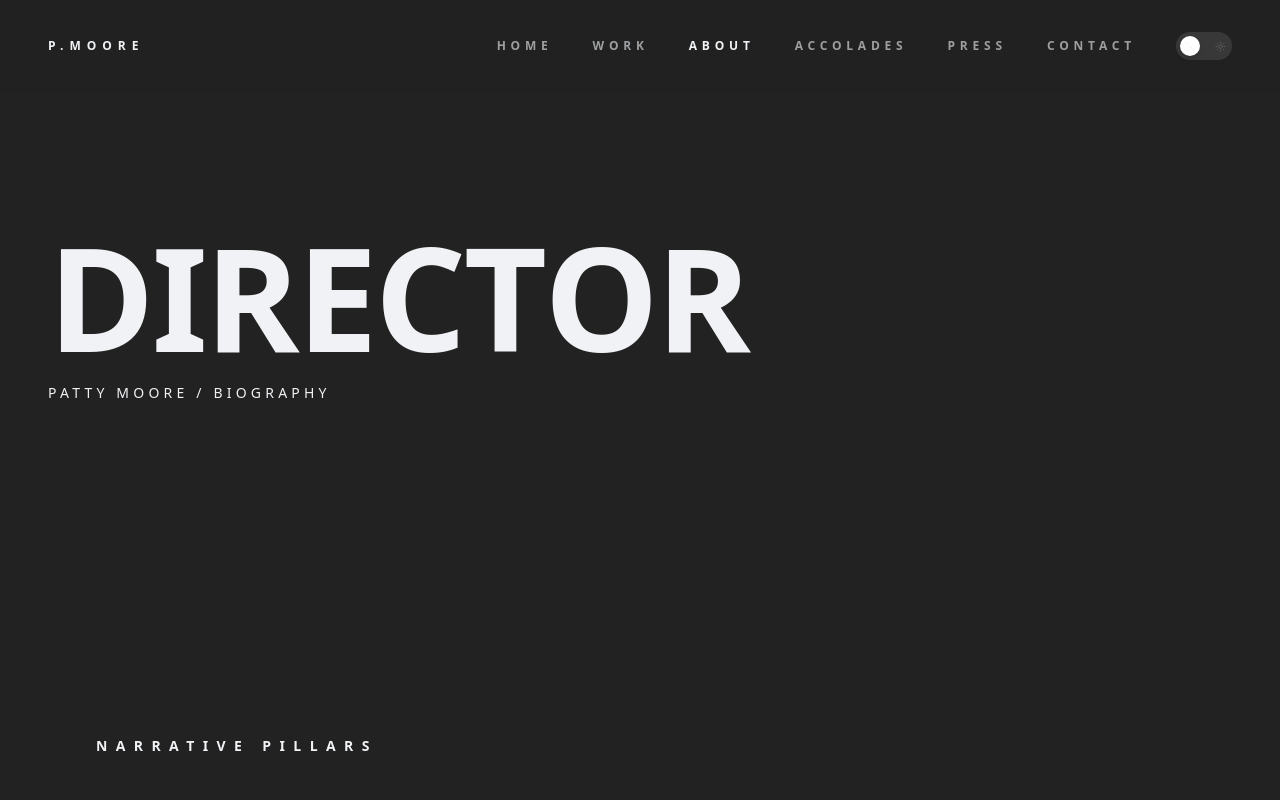
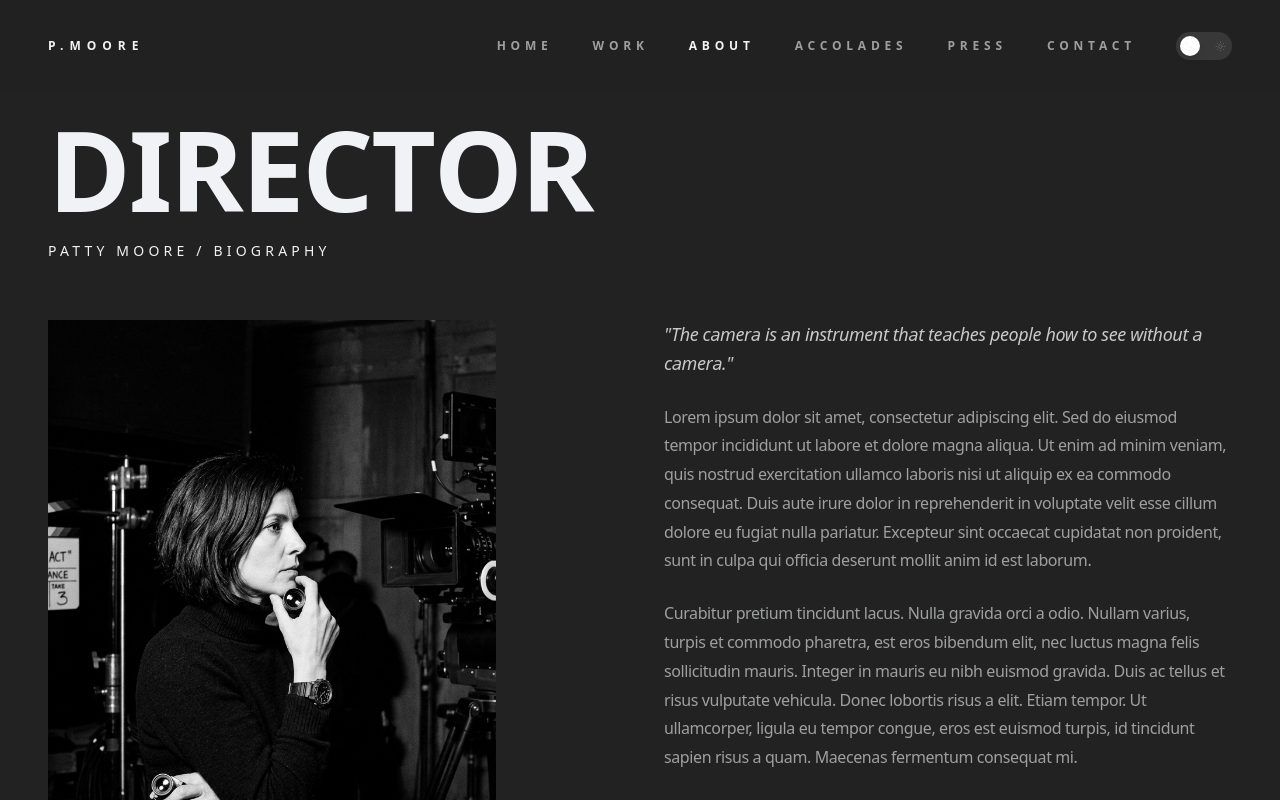
Before and after one commit to Ramsan-code/founder-portfolio, a Next.js app: page /about in a window 1280 px wide. Shown: the top 800 px of the page. Built offline with nearby package versions, Linux system fonts and the light colour scheme.

Commit message:
feat: add portrait image to about page and adjust hero typography scaling and layout spacing

```diff
--- a/src/app/about/page.tsx
+++ b/src/app/about/page.tsx
@@ -2,6 +2,7 @@ import React from "react";
 import { DataList } from "@/components/patty-moore/DataList";
 import { Navbar } from "@/components/patty-moore/Navbar";
 import { HeroTypography } from "@/components/patty-moore/HeroTypography";
+import Image from "next/image";
 
 export default function AboutPage() {
   const infoData = [
@@ -30,12 +31,40 @@ export default function AboutPage() {
       <Navbar />
 
       {/* Hero — theme-aware: white/black in light, charcoal/white in dark */}
-      <section className="min-h-[70vh] flex flex-col justify-center transition-colors duration-500">
+      <section className="min-h-[40vh] flex flex-col justify-center transition-colors duration-500">
         <HeroTypography
           text="DIRECTOR"
           subtitle="PATTY MOORE / BIOGRAPHY"
-          className="min-h-0 pt-32 pb-8 sm:pb-12"
+          className="min-h-0 pt-24 pb-8"
         />
+      </section>
+
+      {/* Two-Column Bio Section */}
+      <section className="px-6 sm:px-12 pb-12">
+        <div className="grid grid-cols-1 md:grid-cols-2 gap-12 items-start">
+          <div className="relative w-full max-w-md aspect-[3/4] overflow-hidden">
+            <Image
+                src="/images/patty_moore_portrait.png"
+                alt="Patty Moore — Director Portrait"
+                fill
+                className="object-cover grayscale"
+                sizes="(max-width: 768px) 100vw, 448px"
+                priority
+            />
+          </div>
+
+          <div className="max-w-xl space-y-6">
+            <p className="text-lg font-medium opacity-80 leading-relaxed italic">
+              "The camera is an instrument that teaches people how to see without a camera."
+            </p>
+            <p className="text-sm sm:text-base opacity-60 leading-[1.8] font-light">
+              Lorem ipsum dolor sit amet, consectetur adipiscing elit. Sed do eiusmod tempor incididunt ut labore et dolore magna aliqua. Ut enim ad minim veniam, quis nostrud exercitation ullamco laboris nisi ut aliquip ex ea commodo consequat. Duis aute irure dolor in reprehenderit in voluptate velit esse cillum dolore eu fugiat nulla pariatur. Excepteur sint occaecat cupidatat non proident, sunt in culpa qui officia deserunt mollit anim id est laborum.
+            </p>
+            <p className="text-sm sm:text-base opacity-60 leading-[1.8] font-light">
+              Curabitur pretium tincidunt lacus. Nulla gravida orci a odio. Nullam varius, turpis et commodo pharetra, est eros bibendum elit, nec luctus magna felis sollicitudin mauris. Integer in mauris eu nibh euismod gravida. Duis ac tellus et risus vulputate vehicula. Donec lobortis risus a elit. Etiam tempor. Ut ullamcorper, ligula eu tempor congue, eros est euismod turpis, id tincidunt sapien risus a quam. Maecenas fermentum consequat mi.
+            </p>
+          </div>
+        </div>
       </section>
 
       {/* Thin divider line instead of animated block */}
--- a/src/app/contact/page.tsx
+++ b/src/app/contact/page.tsx
@@ -11,13 +11,13 @@ export default function ContactPage() {
     <main className="relative min-h-screen bg-background text-foreground overflow-x-hidden selection:bg-foreground selection:text-background cursor-crosshair transition-colors duration-500">
       <Navbar />
 
-      <div className="pt-24 grid grid-cols-1 lg:grid-cols-2 min-h-screen">
+      <div className="pt-20 grid grid-cols-1 lg:grid-cols-2 min-h-screen">
         {/* Left Side: Cinematic Form */}
         <section className="flex flex-col justify-center px-6 sm:px-16 z-20 pb-20 lg:pb-0">
           <HeroTypography
             text="GET IN TOUCH"
             subtitle="INITIATE PROTOCOL"
-            className="min-h-0 pt-32 pb-8 sm:pb-12"
+            className="min-h-0 pt-16 pb-8 sm:pb-12"
           />
 
           <motion.form
--- a/src/app/page.tsx
+++ b/src/app/page.tsx
@@ -14,7 +14,7 @@ export default function Home() {
           <HeroTypography
             text="PATTY MOORE"
             subtitle="FILM DIRECTOR // THE VISIONARY"
-            className="min-h-0 pt-32 pb-20 sm:py-0"
+            className="min-h-0 pt-24 pb-20 sm:pt-16 sm:pb-0"
           />
         </section>
 
--- a/src/components/patty-moore/HeroTypography.tsx
+++ b/src/components/patty-moore/HeroTypography.tsx
@@ -28,12 +28,12 @@ export const HeroTypography: React.FC<HeroTypographyProps> = ({
   const charCount = text.replace(/\s/g, "").length;
 
   // Dynamically scale font so the text always fits on one line.
-  // Conservative scaling for mobile to prevent horizontal overflow.
+  // Conservative scaling for mobile and desktop split grids.
   const getFontSize = () => {
-    if (charCount <= 7) return "clamp(2.5rem, 14vw, 10rem)";   // e.g. "PRESS"
-    if (charCount <= 9) return "clamp(2rem, 12vw, 9rem)";    // e.g. "DIRECTOR"
-    if (charCount <= 11) return "clamp(1.75rem, 9vw, 8rem)";  // e.g. "GET IN TOUCH"
-    return "clamp(1.5rem, 8vw, 7rem)";                        // e.g. "PATTY MOORE"
+    if (charCount <= 7) return "clamp(2.5rem, 12vw, 8rem)";  // e.g. "PRESS"
+    if (charCount <= 9) return "clamp(2rem, 10vw, 7rem)";   // e.g. "DIRECTOR"
+    if (charCount <= 11) return "clamp(1.75rem, 8vw, 6rem)"; // e.g. "PATTY MOORE"
+    return "clamp(1.5rem, 6vw, 5rem)";                       // e.g. "SELECTED WORK"
   };
 
   const containerVariants = {
```
Also changed, not shown: public/images/patty_moore_portrait.png (added).
